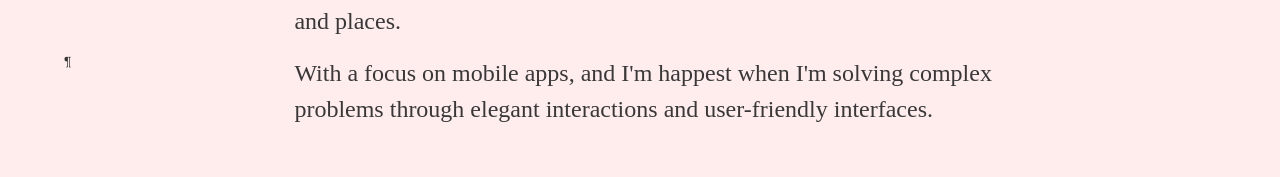
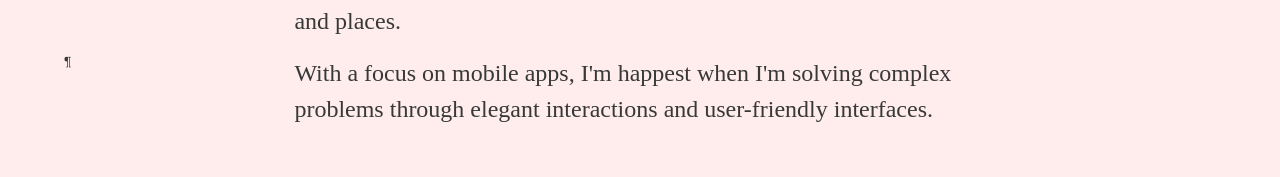
Before and after one commit to christinerode/rode-co, a React (Create React App) app: page / in a window 1280 px wide. Shown: the part 997-1174 px from the top of the page. Built offline with nearby package versions, Linux system fonts and the light colour scheme.

Commit message:
typo dammit

```diff
--- a/src/App.js
+++ b/src/App.js
@@ -90,7 +90,7 @@ class Resume extends Component {
           <Title>Intro</Title>
 
           <Paragraph no="§">I'm Christine, a digital product designer passion&shy;ate about people, cultures, and&nbsp;places. </Paragraph>
-          <Paragraph no="¶">With a focus on mobile apps, and I'm happest when I'm solving complex problems through elegant interactions and user-friendly inter&shy;faces. </Paragraph>
+          <Paragraph no="¶">With a focus on mobile apps, I'm happest when I'm solving complex problems through elegant interactions and user-friendly inter&shy;faces. </Paragraph>
 
           <div className="cf pa5"></div>
 
```
